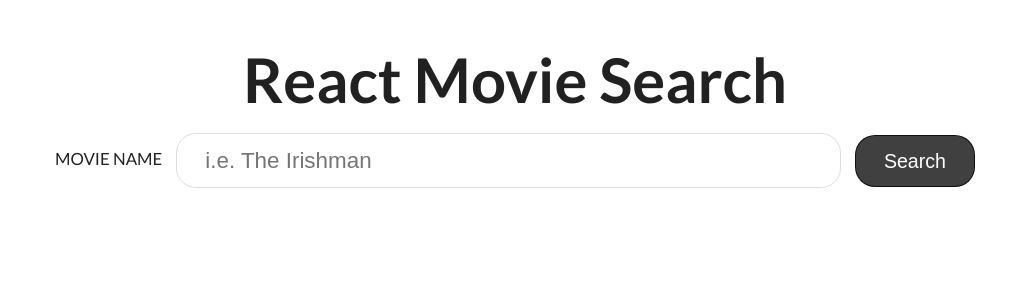
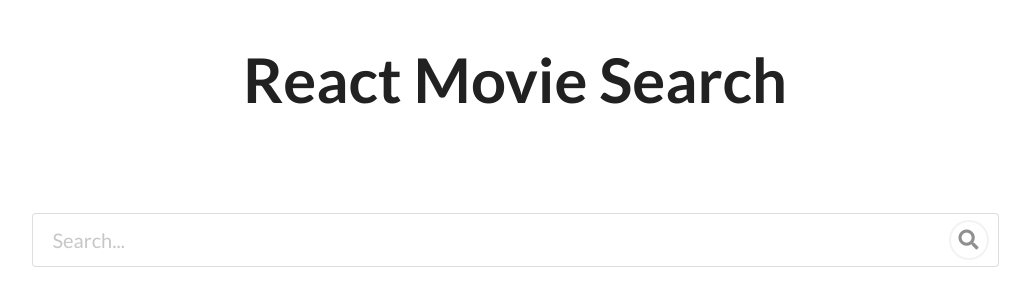
Before and after one commit to alphadzingina/movies, a React (Create React App) app: page / in a window 1280 px wide. Shown: the top 306 px of the page, without its empty margins (125-1155 px from the left). Built offline with nearby package versions, Linux system fonts and the light colour scheme.

Commit message:
more styling

```diff
--- a/public/style.css
+++ b/public/style.css
@@ -17,13 +17,7 @@ p {
     font-size: 1.6rem;
 }
 
-small {
-    font-size: 1.2rem;
-}
-
 .container {
-    margin: 0 auto;
-    max-width: 1000px;
     padding: 40px;
 }
 
@@ -36,34 +30,8 @@ small {
     display: grid;
 }
 
-.label {
-    font-size: 1.2rem;
-    margin-bottom: 0.2rem;
-    text-transform: uppercase;
-}
-
 .input {
-    font-size: 1.6rem;
-    padding: 0.5rem 2rem;
-    line-height: 2.8rem;
-    border-radius: 20px;
-    border: 1px solid #ddd;
-    margin-bottom: 1rem;
-}
-
-.button {
-    background-color: rgba(0,0,0,0.75);
-    color: white;
-    padding: 1rem 2rem;
-    border: 1px solid rgba(0,0,0,0.75);
-    border-radius: 20px;
-    font-size: 1.4rem;
-    cursor: pointer;
-    transition: background-color 250ms;
-}
-
-.button:hover {
-    background-color: rgba(0,0,0,0.85);
+    border-radius: 50px;
 }
 
 @media (min-width: 786px) {
--- a/src/components/SearchMovie.js
+++ b/src/components/SearchMovie.js
@@ -21,18 +21,19 @@ const SearchMovie = () => {
         }
     }
     return (
-        <div>
-            <form className="form" onSubmit={fetchMovies}>
-                <label className="label" htmlFor="query">Movie name</label>
+        <div className="ui container">
+            <form className="form ui container" onSubmit={fetchMovies}>
+                <div class="ui huge fluid icon input">
                     <input
                         className="input"
                         type="text"
                         name="query"
-                    placeholder="i.e. The Irishman"
+                        placeholder="Search..."
                         value={searchTerm}
                         onChange={(e) => setSearchTerm(e.target.value)}
                     />
-                <button className="button" type="submit">Search</button>
+                    <i class="circular search link icon"></i>
+                </div>
             </form>
             <MovieList movies={movies}/>
         </div>
```
Lines whose indentation alone changed are shown as unchanged.
